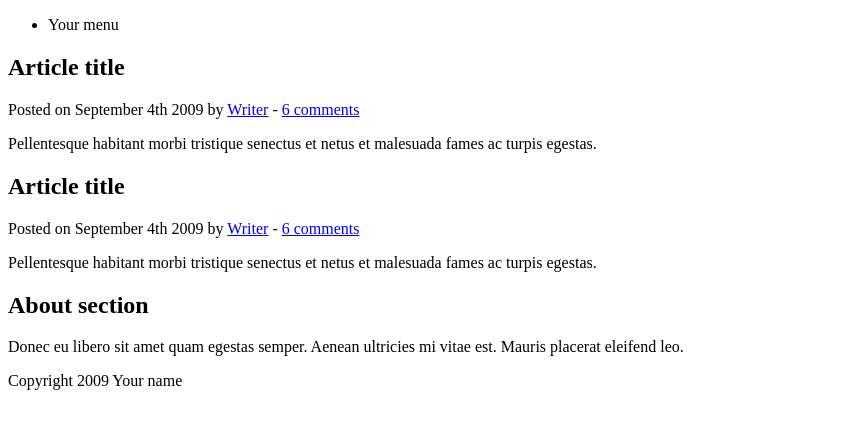
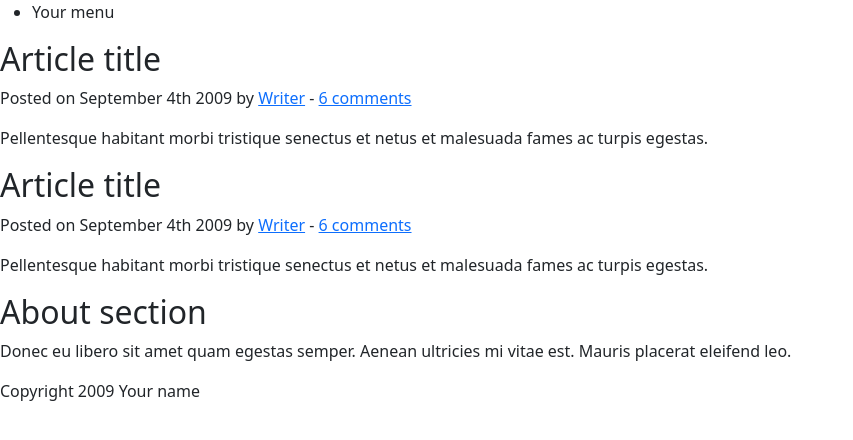
Before and after one commit to spartanis119/test, a plain HTML site: page index.html in a window 1280 px wide. Shown: the whole page, without its empty margins (0-853 px from the left). Drawn offline with Linux system fonts and the light colour scheme.

Commit message:
Implementacion de estilos Bootstrap y Java Script

```diff
--- a/index.html
+++ b/index.html
@@ -3,6 +3,10 @@
 <html>
 
 <head>
+	<link rel="stylesheet" href="css/bootstrap.min.css">
+	<link rel="stylesheet" href="css/bootstrap-utilities.min.css">
+	<link rel="stylesheet" href="css/estilos.css">
+
 	<meta http-equiv="Content-Type" content="text/html; charset=UTF-8" />
 	<title>Your Website</title>
 </head>
@@ -46,6 +50,8 @@
 		<p>Copyright 2009 Your name</p>
 	</footer>
 
+	<!-- Java Script -->
+	<script src="js/bootstrap.bundle.min.js"></script>
 </body>
 
 </html>
```
